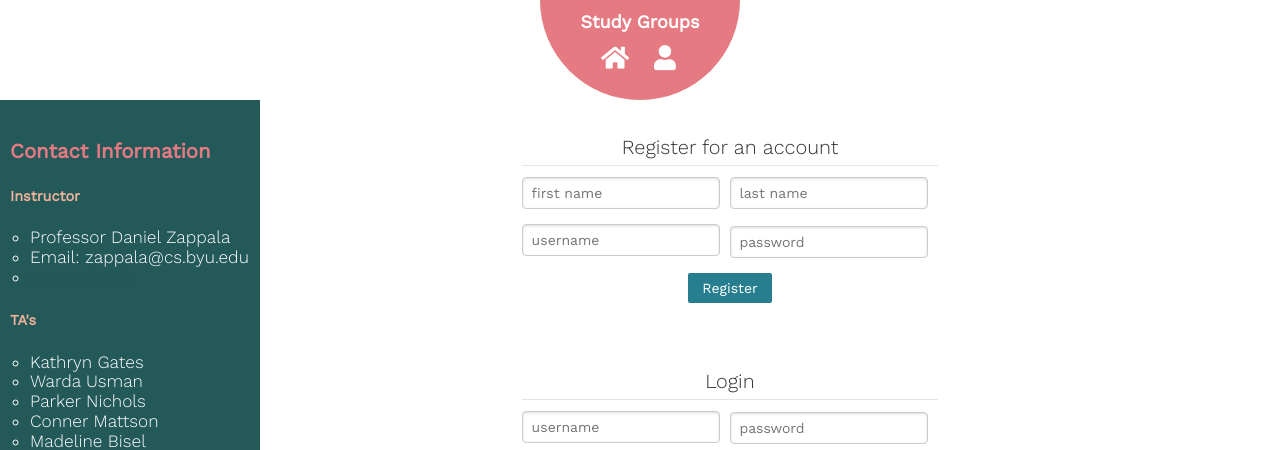
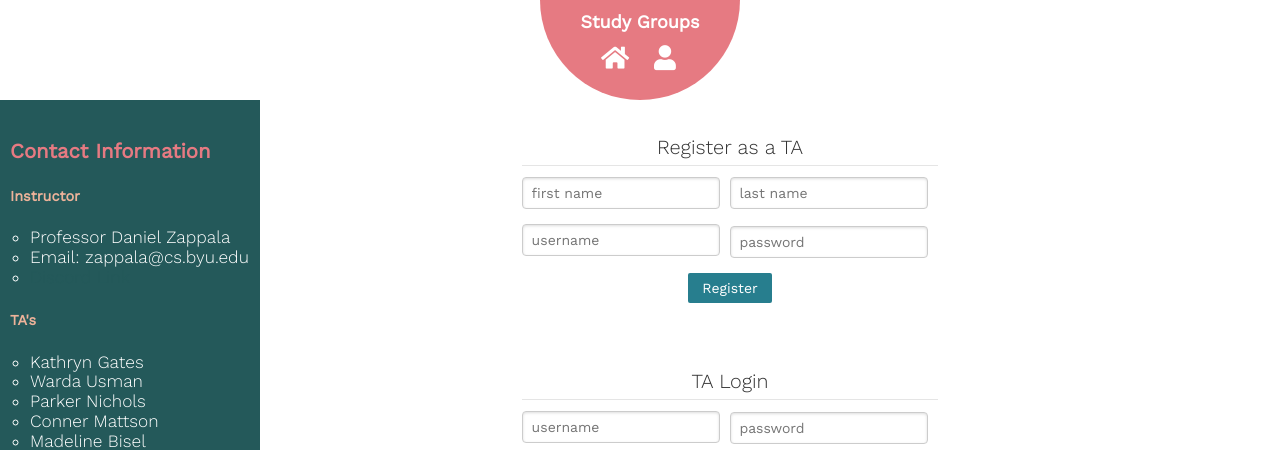
Before and after one commit to elliking1/cp5, a Vue app in the folder front-end/: page /dashboard in a window 1280 px wide. Shown: the top 450 px of the page. Built offline with nearby package versions, Linux system fonts and the light colour scheme; no server answers.

Commit message:
Update Login.vue

```diff
--- a/front-end/src/components/Login.vue
+++ b/front-end/src/components/Login.vue
@@ -3,7 +3,7 @@
   <div class="heroBox">
     <form class="pure-form">
       <fieldset>
-        <legend>Register for an account</legend>
+        <legend>Register as a TA</legend>
         <input placeholder="first name" v-model="firstName">
         <input placeholder="last name" v-model="lastName">
       </fieldset>
@@ -18,7 +18,7 @@
     <p v-if="error" class="error">{{error}}</p>
     <form class="pure-form space-above">
       <fieldset>
-        <legend>Login</legend>
+        <legend>TA Login</legend>
         <input placeholder="username" v-model="usernameLogin">
         <input type="password" placeholder="password" v-model="passwordLogin">
       </fieldset>
```
